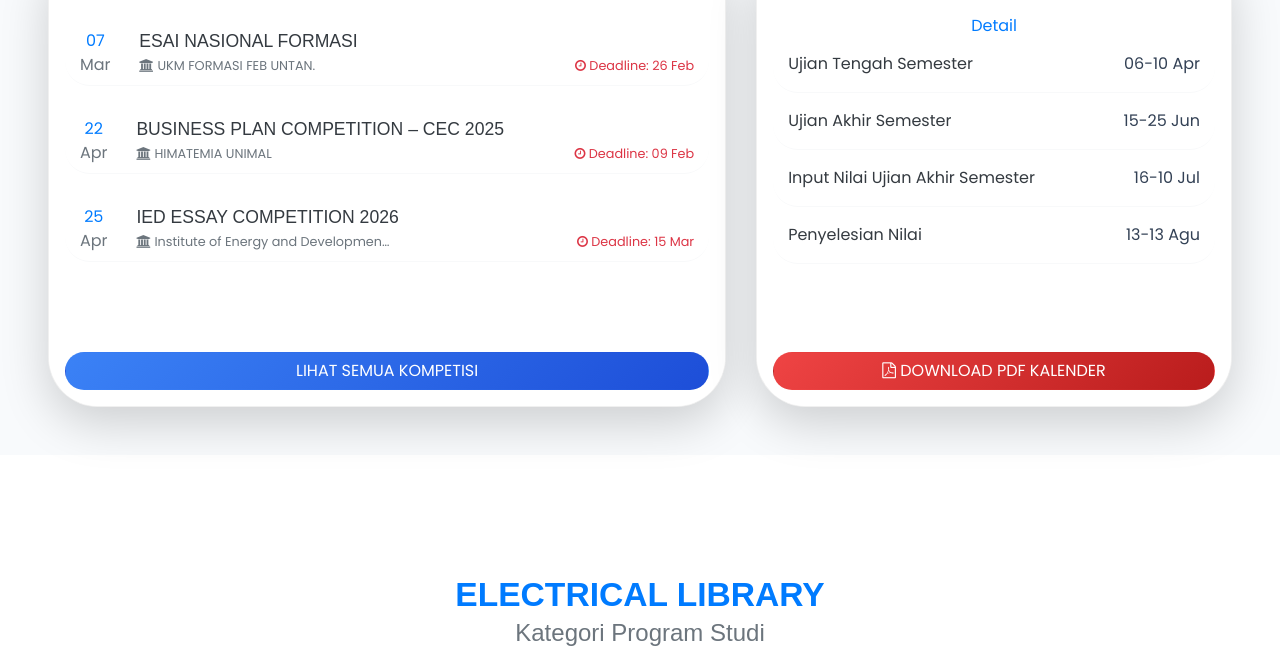
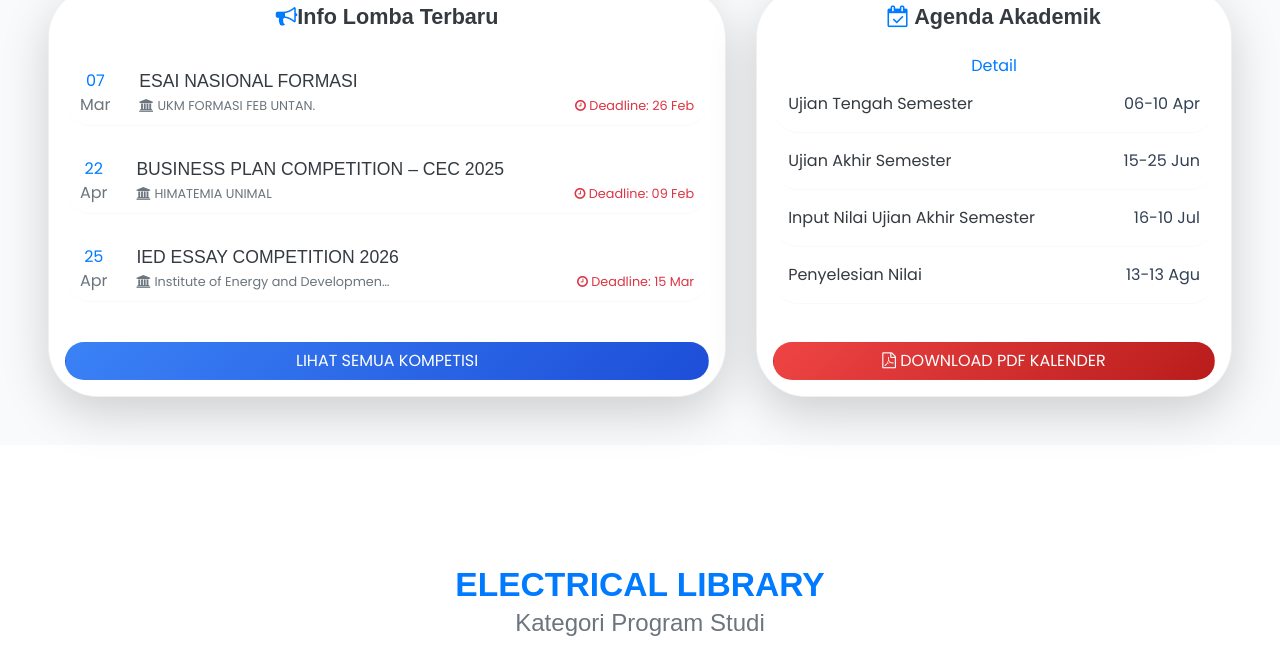
Before and after one commit to arinaazkaa/e_academic, a Django app: page / in a window 1280 px wide. Shown: the part 716-1363 px from the top of the page. Run offline with Django 5.2, Linux system fonts and the light colour scheme; data comes from the database, SQL or seed files in the repository; some libraries are stand-ins or nearby versions.

Commit message:
Update tampilan responsif

```diff
--- a/materi/templates/materi/home.html
+++ b/materi/templates/materi/home.html
@@ -171,11 +171,14 @@
         .hero-content { padding-top: 160px !important; }
         .hero-brand-title-v14 { font-size: 4rem !important; }
         .hero-description-v12 { font-size: 1.25rem; max-width: 700px; }
-        .overlap-up-v12 { margin-top: -100px !important; position: relative; z-index: 20; }
+
+        /* Note 1: Overlap dikurangi di Laptop (lebih sedikit menutup foto) */
+        .overlap-up-v12 { margin-top: -60px !important; position: relative; z-index: 20; }
+
         .btn-cari-v12 { padding: 12px 35px !important; font-size: 1rem !important; }
 
-        /* Note 2 & 3: Tinggi dikurangi menjadi 460px agar pas dengan 3 list dan button naik */
-        .card-modern-v11 { min-height: 460px !important; }
+        /* Note 2: Tinggi kartu diperkecil lagi agar button mepet list */
+        .card-modern-v11 { min-height: 400px !important; }
 
         .library-title-v12 { font-size: 2.1rem !important; }
         .prodi-card-v13 { padding: 40px 20px; border-radius: 30px; }
@@ -208,10 +211,9 @@
         .hero-modern { height: 50vh !important; min-height: 450px !important; }
         .hero-content { padding-top: 130px !important; }
 
-        /* Note 4: Overlap ditambah (kartu naik lebih tinggi) jadi -90px */
+        /* HP tetap overlap tinggi */
         .overlap-up-v12 { margin-top: -90px !important; position: relative; z-index: 20; }
 
-        /* Note 5: Memberi jarak kosong sedikit antara kartu Lomba dan Agenda */
         .info-card-wrapper { row-gap: 2rem !important; }
 
         .hero-brand-title-v14 {
```
